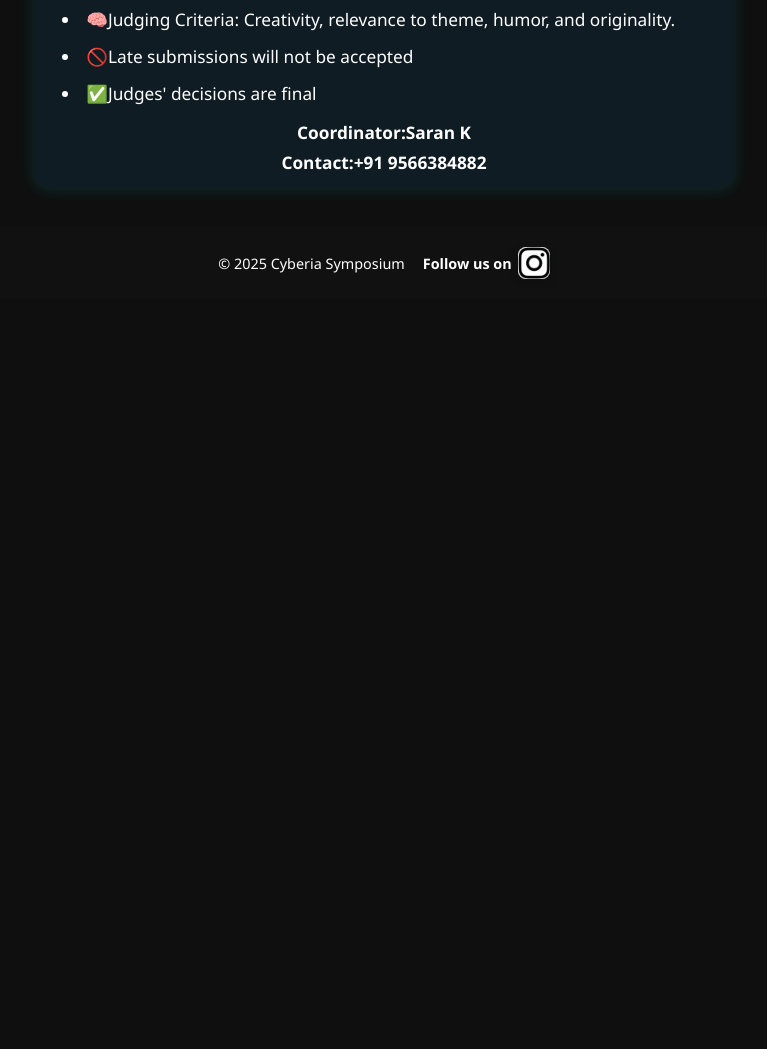
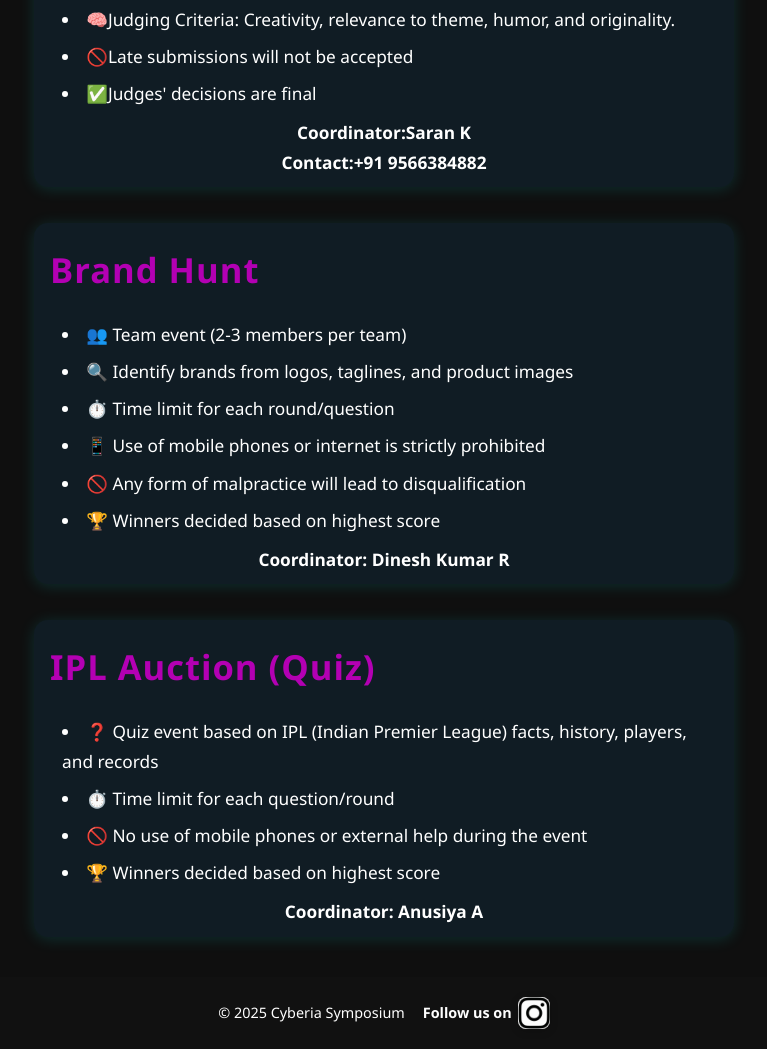
Before and after one commit to Saran-KJ/cse-symposium-2k25, a plain HTML site: page symposium-website/rules.html in a window 1280 px wide. Shown: the part 2154-3203 px from the top of the page, without its empty margins (256-1023 px from the left). Before the commit the page ends 2453 px from the top, so only its background shows below. Drawn offline with Linux system fonts and the light colour scheme.

Commit message:
Update project files

```diff
--- a/symposium-website/rules.html
+++ b/symposium-website/rules.html
@@ -119,6 +119,31 @@
         </ul>
         <div style="margin-bottom:0; margin-top:10px; text-align:center;"><b>Coordinator:Saran K</b><br><b>Contact:+91 9566384882</b></div>
       </section>
+
+      <section class="rule-section fade-in" style="margin-bottom:36px; background:#101c24; border-radius:14px; box-shadow:0 2px 16px #00ffff22; padding:18px 16px 10px 16px;">
+        <h2 style="color:#b300b3; font-size:2em; margin-top:0; letter-spacing:1px; font-family:'Oswald','Segoe UI',sans-serif; text-align:left; font-weight:700;">Brand Hunt</h2>
+        <ul>
+          <li>👥 Team event (2-3 members per team)</li>
+          <li>🔍 Identify brands from logos, taglines, and product images</li>
+          <li>⏱️ Time limit for each round/question</li>
+          <li>📱 Use of mobile phones or internet is strictly prohibited</li>
+          <li>🚫 Any form of malpractice will lead to disqualification</li>
+          <li>🏆 Winners decided based on highest score</li>
+        </ul>
+        <div style="margin-bottom:0; margin-top:10px; text-align:center;"><b>Coordinator: Dinesh Kumar R</b><br></div>
+      </section>
+
+      <section class="rule-section fade-in" style="margin-bottom:0; background:#101c24; border-radius:14px; box-shadow:0 2px 16px #00ffff22; padding:18px 16px 10px 16px;">
+        <h2 style="color:#b300b3; font-size:2em; margin-top:0; letter-spacing:1px; font-family:'Oswald','Segoe UI',sans-serif; text-align:left; font-weight:700;">IPL Auction (Quiz)</h2>
+        <ul>
+
+          <li>❓ Quiz event based on IPL (Indian Premier League) facts, history, players, and records</li>
+          <li>⏱️ Time limit for each question/round</li>
+          <li>🚫 No use of mobile phones or external help during the event</li>
+          <li>🏆 Winners decided based on highest score</li>
+        </ul>
+        <div style="margin-bottom:0; margin-top:10px; text-align:center;"><b>Coordinator: Anusiya A</b><br></div>
+      </section>
     </div>
   </main>
   <footer style="margin-top:40px;">
```
